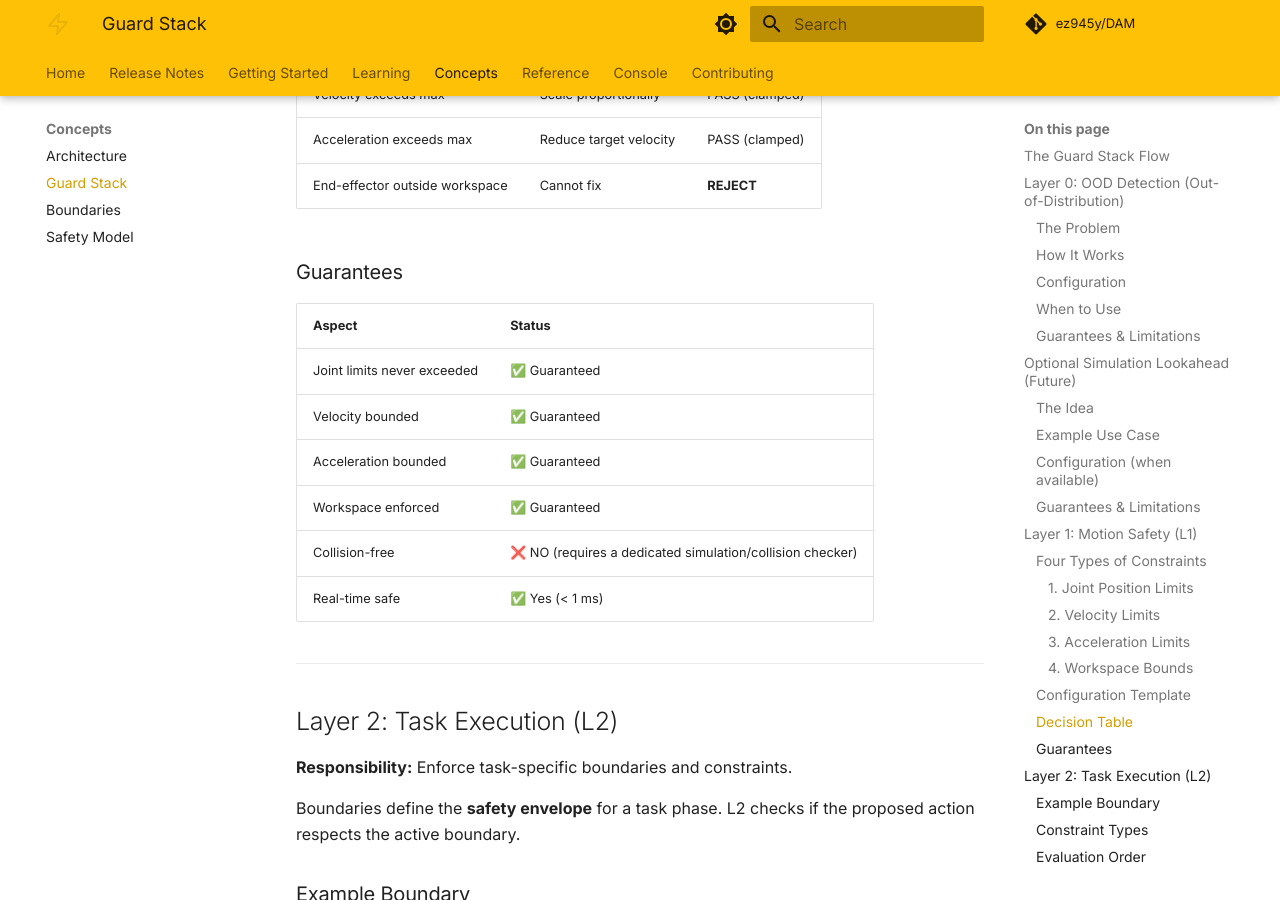
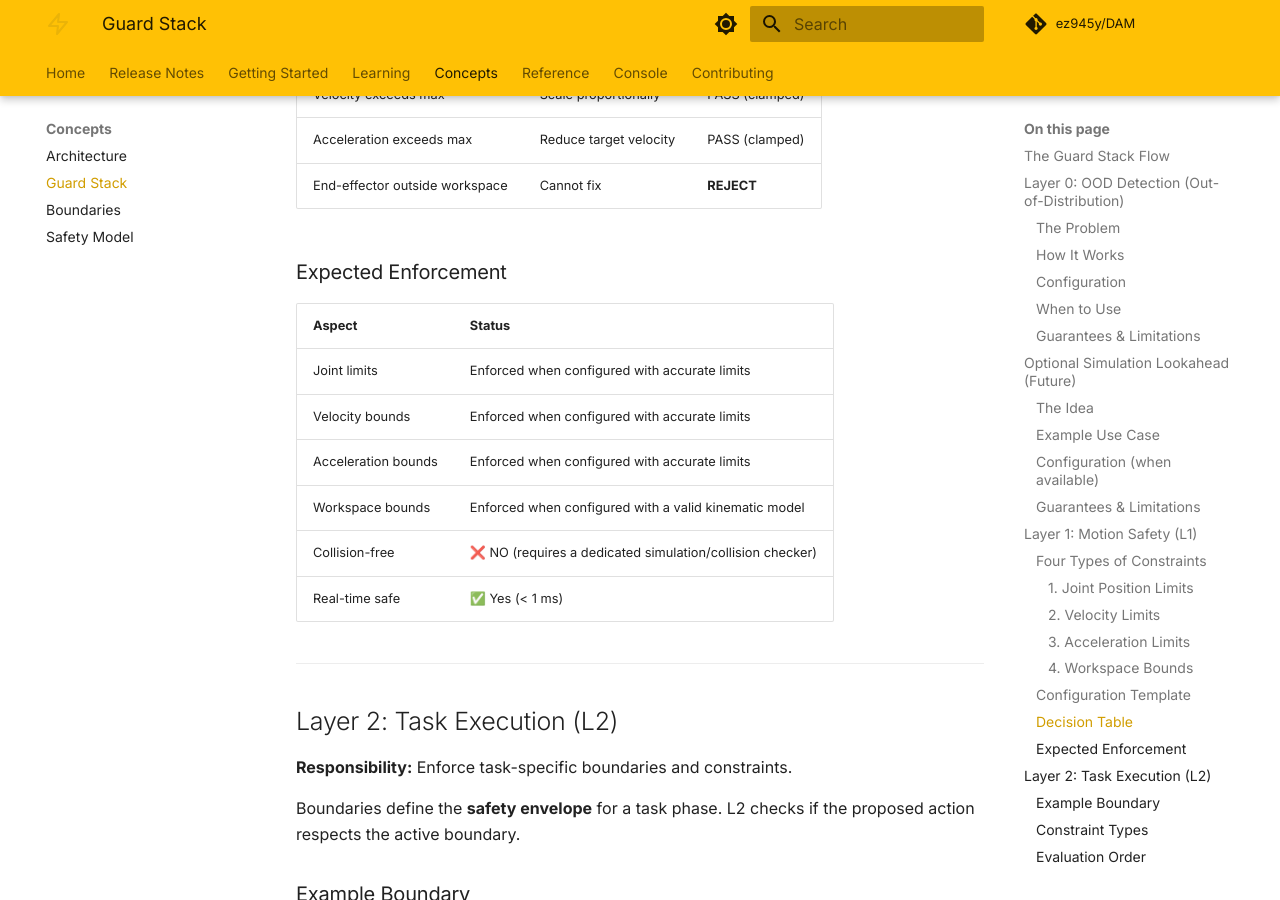
Before and after one commit to ez945y/DAM, an MkDocs documentation site: the page built from docs/concepts/guards-explained.md, in a window 1280 px wide and 900 px high, scrolled down 6367 px. Built offline with MkDocs 1.6.1 and Material for MkDocs 9.7.7, drawn with Linux system fonts in a browser that asks for light colours; comment, search, counter and statistics services are not loaded; some of the changed text lies outside the part shown.

```diff
--- a/docs/concepts/guards-explained.md
+++ b/docs/concepts/guards-explained.md
@@ -292,14 +292,14 @@ boundaries:
 | Acceleration exceeds max | Reduce target velocity | PASS (clamped) |
 | End-effector outside workspace | Cannot fix | **REJECT** |
 
-### Guarantees
+### Expected Enforcement
 
 | Aspect | Status |
 |--------|--------|
-| Joint limits never exceeded | ✅ Guaranteed |
-| Velocity bounded | ✅ Guaranteed |
-| Acceleration bounded | ✅ Guaranteed |
-| Workspace enforced | ✅ Guaranteed |
+| Joint limits | Enforced when configured with accurate limits |
+| Velocity bounds | Enforced when configured with accurate limits |
+| Acceleration bounds | Enforced when configured with accurate limits |
+| Workspace bounds | Enforced when configured with a valid kinematic model |
 | Collision-free | ❌ NO (requires a dedicated simulation/collision checker) |
 | Real-time safe | ✅ Yes (< 1 ms) |
 
```
Also changed, not shown: other parts of docs/concepts/guards-explained.md (+1 -1 lines), docs/learn/tutorial.md (+4 -4 lines), 1 other file.
